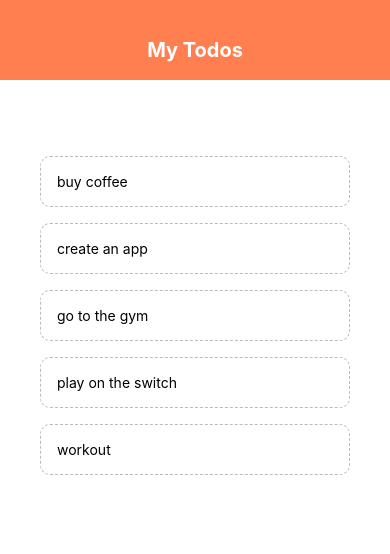
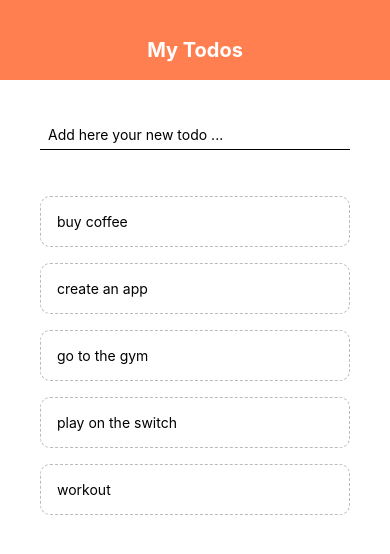
Before and after one commit to TonyV23/the-cases, a React Native app: screen / in a window 390 px wide. Shown: the top 554 px of the page. Built offline with nearby package versions, Linux system fonts and the light colour scheme.

Commit message:
input feature

```diff
--- a/App.js
+++ b/App.js
@@ -2,6 +2,7 @@
 import { StyleSheet, Text, View, FlatList } from 'react-native';
 import Header from './components/Header';
 import TodoItem from './components/TodoItem';
+import AddToDo from './components/AddToDo';
 
 export default function App() {
     const [toDos, setToDos] = useState([
@@ -23,7 +24,7 @@
             <View>
                 <Header />
                 <View style={styles.content}>
-                    {/* list */}
+                    <AddToDo/>
                     <View style={styles.list}>
                         <FlatList data={toDos} renderItem={({ item }) => <TodoItem item={item} pressHandler={pressHandler} />} />
                     </View>
--- /dev/null
+++ b/components/AddToDo.js
@@ -0,0 +1,29 @@
+import React, { useState } from 'react';
+import { StyleSheet, Text, View, TextInput } from 'react-native';
+
+export default function AddToDo() {
+    const [text, setText] = useState('');
+    const changeHandler = (value) => {
+        setText(value);
+    };
+
+    return (
+        <View>
+            <TextInput
+            style={styles.input}
+            placeholder="Add here your new todo ..."
+            onChange={changeHandler}
+            />
+        </View>
+    );
+}
+
+const styles = StyleSheet.create({
+    input: {
+      marginBottom: 10,
+      paddingHorizontal: 8,
+      paddingVertical: 6,
+      borderBottomWidth: 1,
+      borderBottomColor: "#000"
+    },
+  });
```
